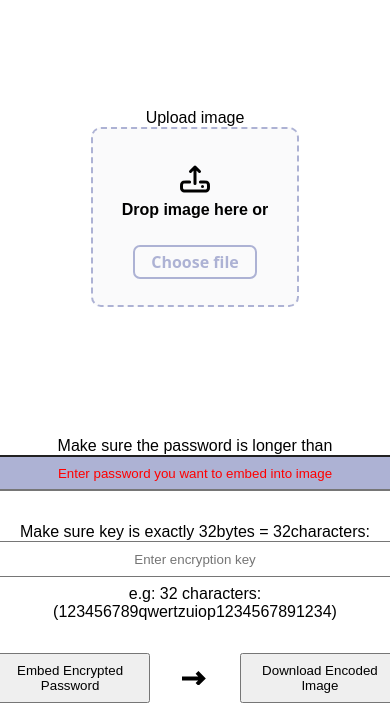
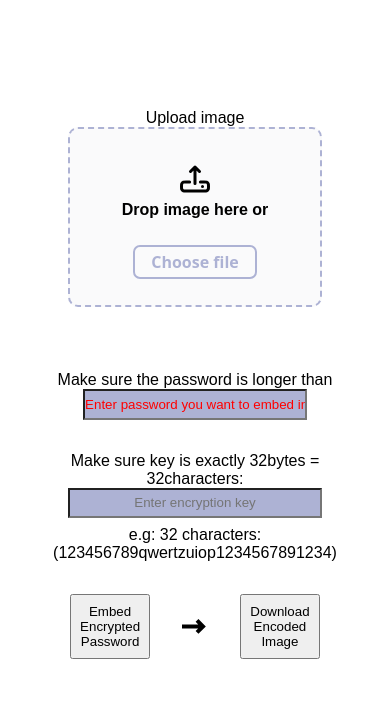
Before and after one commit to Cameloon/steganography, a website: page index.html in a window 390 px wide. Shown: the part 153-858 px from the top of the page. Drawn offline with Linux system fonts and the light colour scheme.

Commit message:
minor mediaquery added

```diff
--- a/mediaqueries.css
+++ b/mediaqueries.css
@@ -1,5 +1,38 @@
 @media screen and (max-width: 800px) {
-    .input-container {
-        flex-direction: column;
+    .image-preview-container {
+        width: 60%;
+        height: 60%;
+        margin: 0 0 2rem 0;
+    }
+    #image {
+        max-width: 60%;
+        max-height: 60%;
+        width: auto;
+        height: auto;
+        display: block;
+        margin: auto;
+        object-fit: contain;
+    }
+
+    .dragndrop {
+        width: 80%;
+        margin: 0 0 2rem 0;
+    }
+
+    .input-box {
+        align-items: center;
+    }
+
+    .en-decode-btns-container {
+        display: flex;
+        justify-content: center;
+        gap: 2rem;
+        margin: 2rem 0;
+        align-items: center;
+    }
+
+    .button {
+        width: 5rem;
+        padding: 0.5rem;
     }
 }
--- a/styles.css
+++ b/styles.css
@@ -11,6 +11,8 @@ body {
     position: relative;
     display: flex;
     flex-direction: column;
+    justify-content: center;
+    align-items: center;
     min-height: 100%;
     gap: 2rem;
 }
@@ -28,6 +30,7 @@ main {
     flex-direction: column;
     align-items: center;
     height: 100%;
+    width: 80%;
     border-bottom: solid 3px lightgray ;
     padding: 0 0 1rem 0;
 }
@@ -105,8 +108,8 @@ main {
     flex-direction: column;
 }
 .input-box input {
-    height: 2rem;
-    width: auto;
+    height: 2em;
+    width: 80%;
     text-align: center;
 }
 .input-box p {
@@ -120,7 +123,7 @@ main {
     color: red;
 }
 
-#passwordInput {
+#passwordInput,#encryptionKeyInput {
     color: green;
     background-color: #ADB2D4;
 }
```
